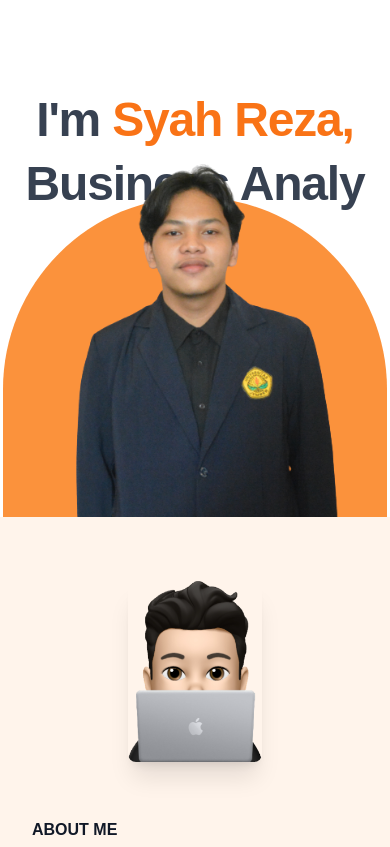
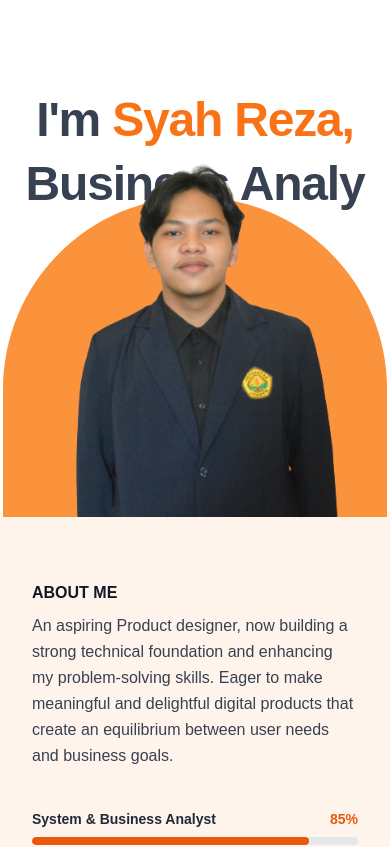
Before and after one commit to syhrezz/Portfolio, a React (Create React App) app: page / in a window 390 px wide. Shown: the top 847 px of the page. Built offline with nearby package versions, Linux system fonts and the light colour scheme.

Commit message:
hide ava when its in small screen

```diff
--- a/src/components/About.jsx
+++ b/src/components/About.jsx
@@ -15,7 +15,7 @@ const About = () => {
           transition={{ duration: 0.8 }}
         >
           <motion.div
-            className="relative w-1/2 lg:w-1/2 flex justify-center lg:justify-end mb-2 lg:mb-0"
+            className="relative w-1/2 lg:w-1/2 flex hidden justify-center lg:justify-end mb-2 lg:mb-0"
             initial={{ opacity: 0, x: -50 }}
             animate={{ opacity: 1, x: 0 }}
             transition={{ duration: 0.8 }}
```
